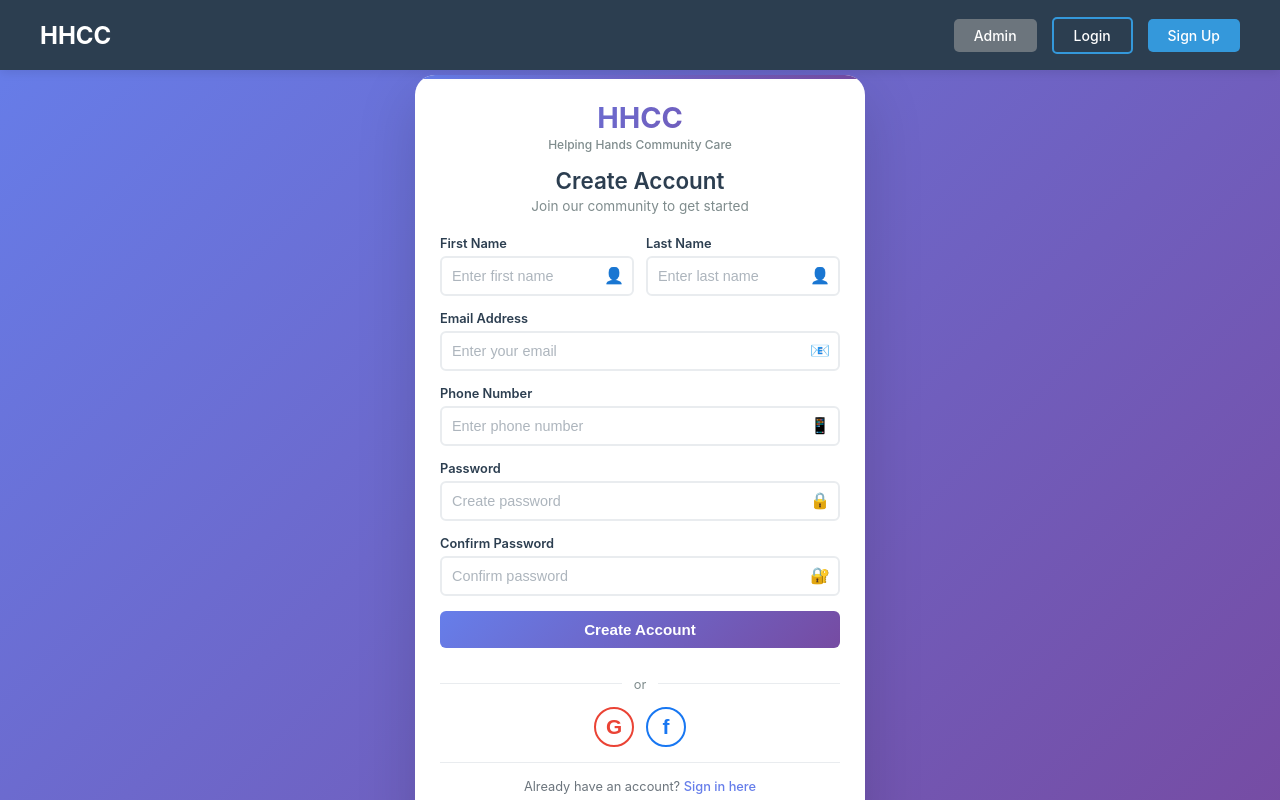
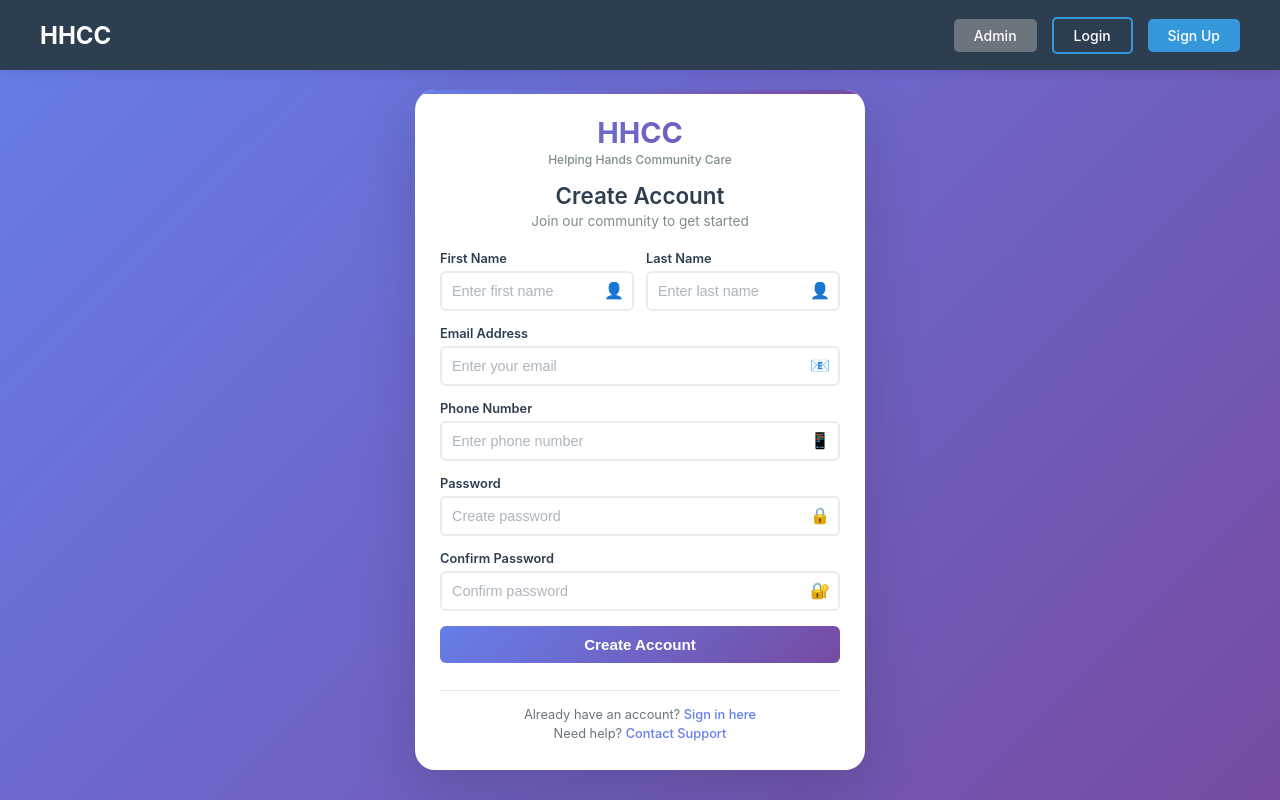
Before and after one commit to Pradhnyesh/HHCC, an Angular app: page /signup in a window 1280 px wide. Built offline with nearby package versions, Linux system fonts and the light colour scheme.

Commit message:
commit to remove social login from signup form

```diff
--- a/src/app/pages/signup/signup.component.html
+++ b/src/app/pages/signup/signup.component.html
@@ -100,21 +100,6 @@
       </button>
     </div>
 
-    <!-- Divider -->
-    <div class="divider">
-      <span class="divider-text">or</span>
-    </div>
-
-    <!-- Social Signup -->
-    <div class="social-signup">
-      <button type="button" class="social-btn google-btn">
-        <span class="social-icon">G</span>
-      </button>
-      <button type="button" class="social-btn facebook-btn">
-        <span class="social-icon">f</span>
-      </button>
-    </div>
-
     <!-- Footer -->
     <div class="signup-footer">
       <p class="login-text">
```
